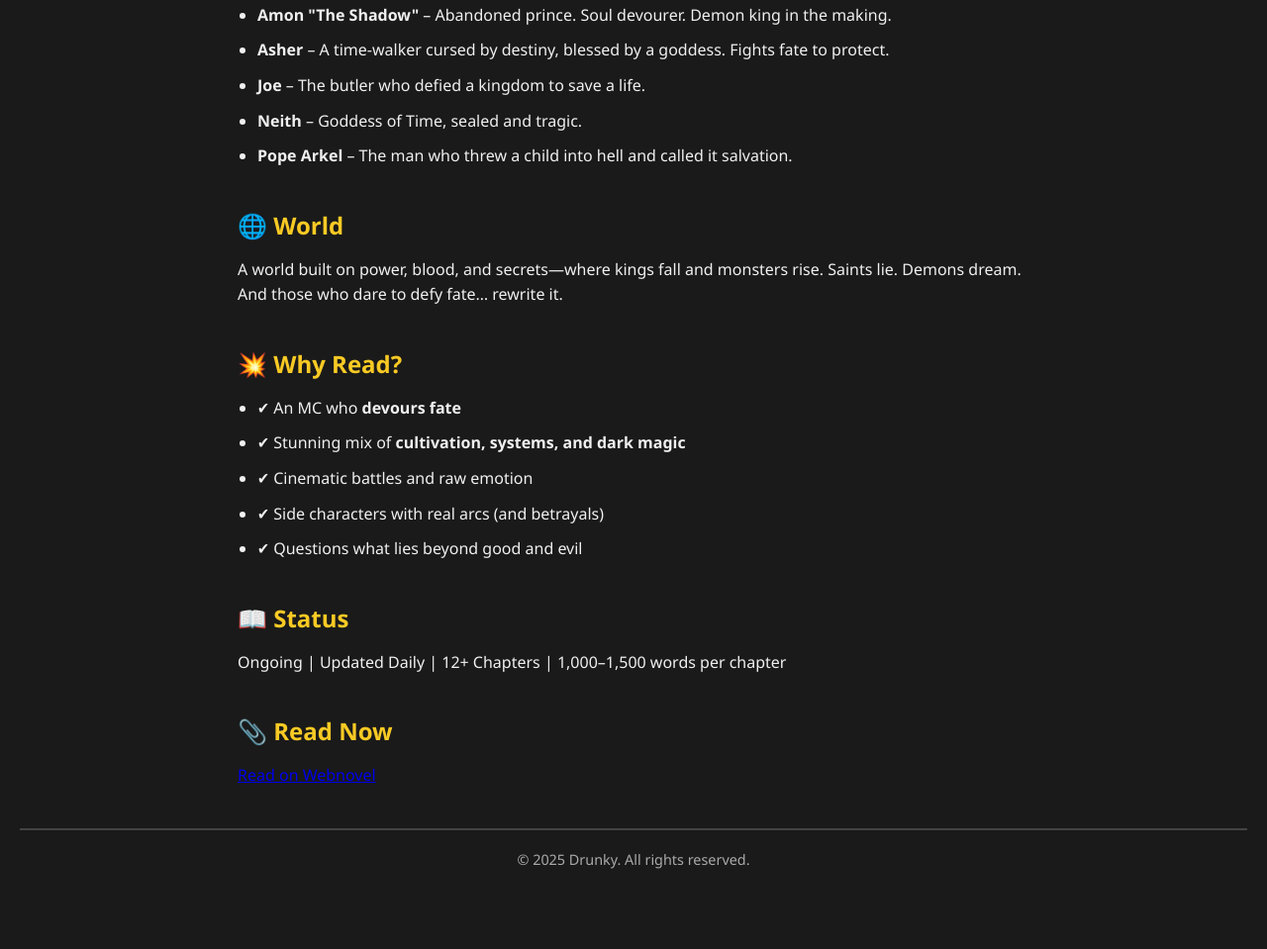
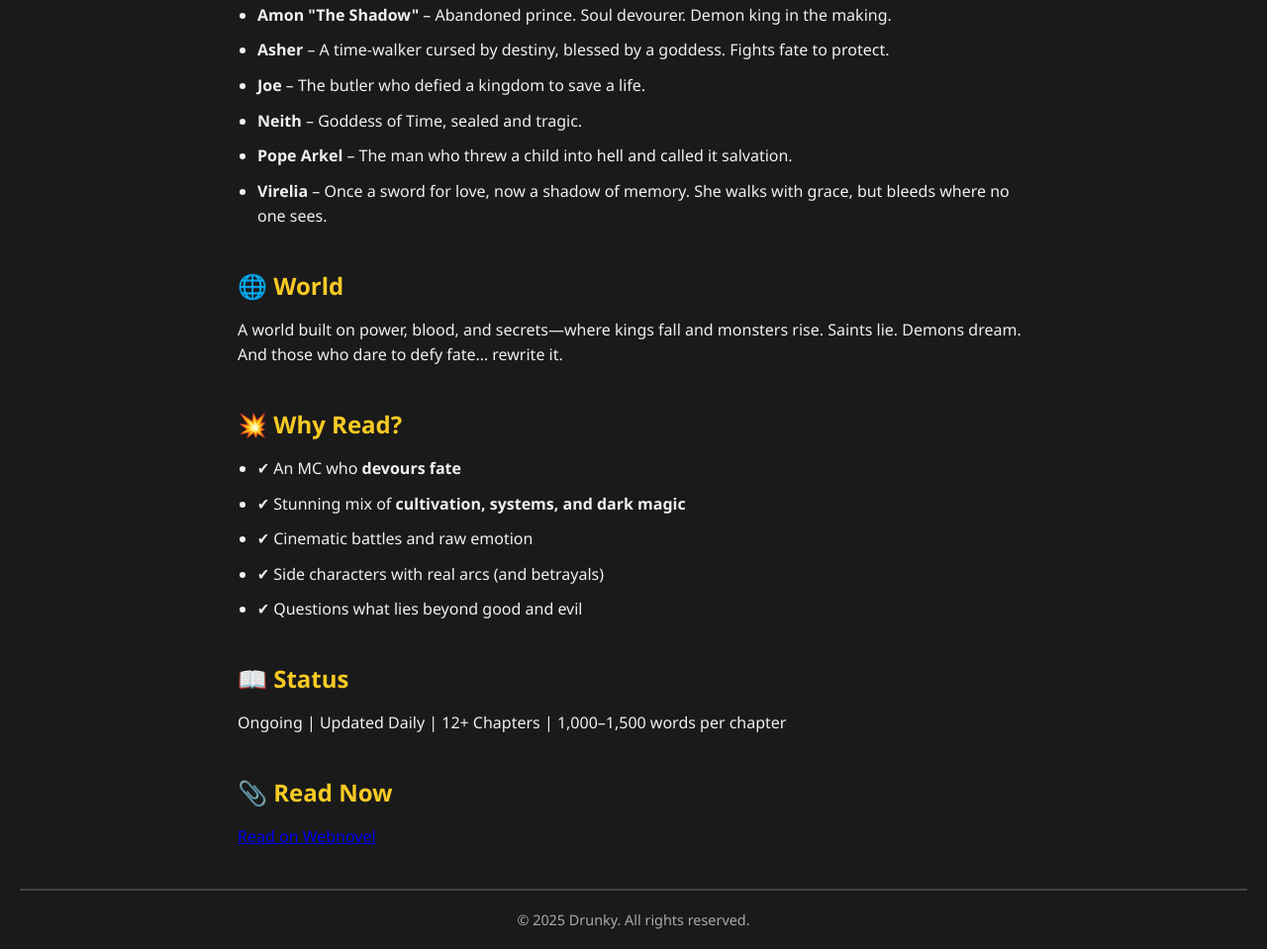
Before and after one commit to Manani11/Crown-of-devourer, a plain HTML site: page index.html in a window 1280 px wide. Shown: the part 1809-2768 px from the top of the page at 99% size. Before the commit the page ends 2707 px from the top, so only its background shows below. Drawn offline with Linux system fonts and the light colour scheme.

Commit message:
Update index.html
add virelia

```diff
--- a/index.html
+++ b/index.html
@@ -92,6 +92,7 @@
       <li><strong>Joe</strong> – The butler who defied a kingdom to save a life.</li>
       <li><strong>Neith</strong> – Goddess of Time, sealed and tragic.</li>
       <li><strong>Pope Arkel</strong> – The man who threw a child into hell and called it salvation.</li>
+      <li><strong>Virelia</strong> – Once a sword for love, now a shadow of memory. She walks with grace, but bleeds where no one sees.</li>
     </ul>
   </section>
 
```
